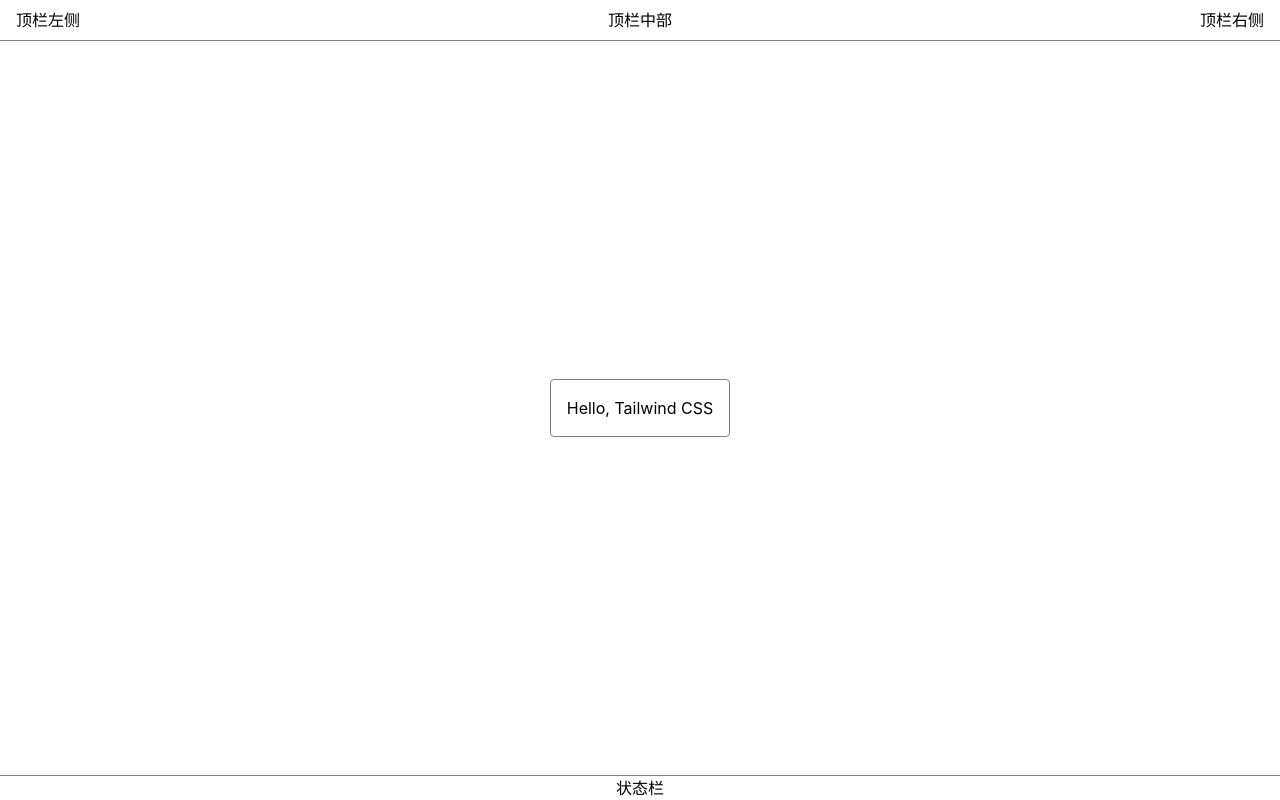
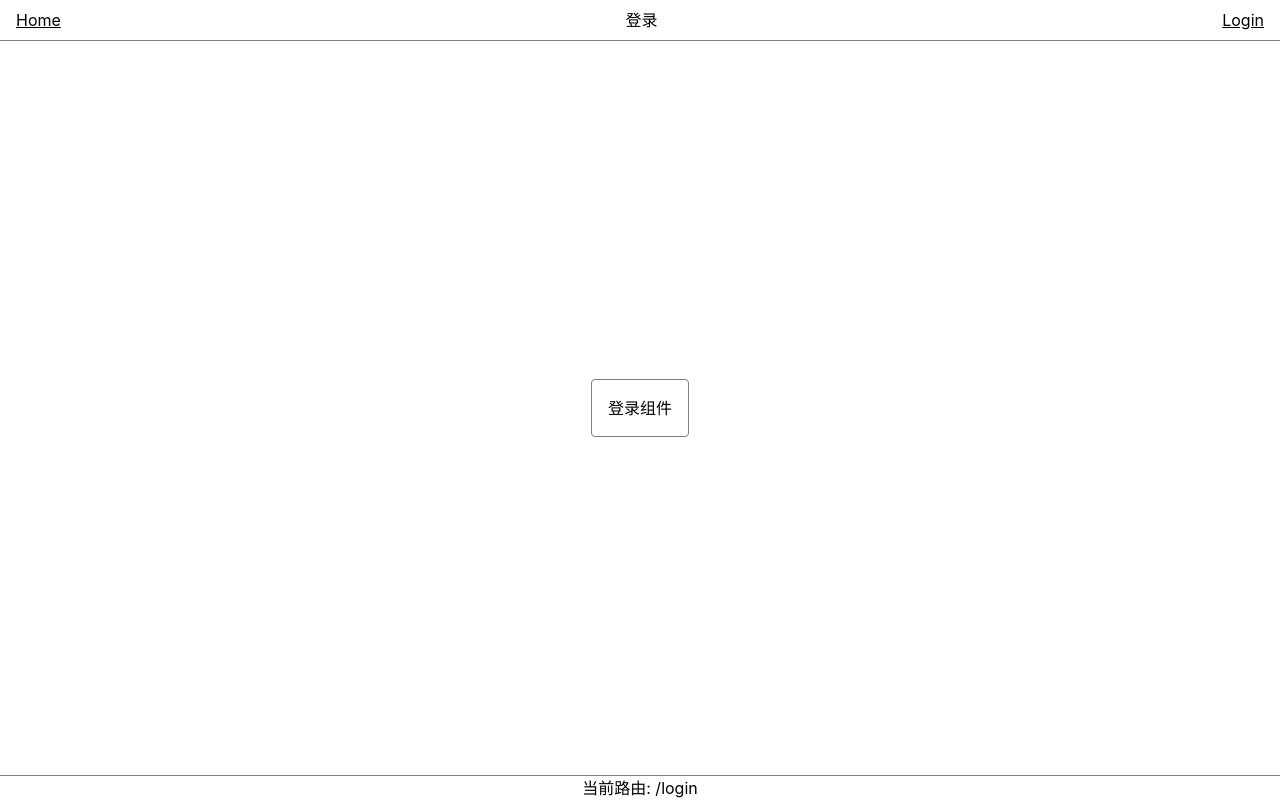
Before and after one commit to sherlocknieh/PlayGround, a Vue app: page /#/login in a window 1280 px wide. Built offline with nearby package versions, Linux system fonts and the light colour scheme.

Commit message:
[前端] 引入 Vue Router

```diff
--- a/package.json
+++ b/package.json
@@ -12,7 +12,8 @@
   "dependencies": {
     "@tailwindcss/vite": "^4.2.0",
     "tailwindcss": "^4.2.0",
-    "vue": "^3.5.25"
+    "vue": "^3.5.25",
+    "vue-router": "^4.6.4"
   },
   "devDependencies": {
     "@types/node": "^24.10.1",
--- a/src/App.vue
+++ b/src/App.vue
@@ -1,24 +1,29 @@
 <script setup lang="ts">
-import Hello from './components/HelloWorld.vue';
 </script>
 
 
 <template>
   <header class="border-b flex justify-between items-center px-4 py-2">
     <!-- 顶栏左侧 -->
-    <div class="flex items-center">顶栏左侧</div>
+    <div class="flex items-center">
+      <RouterLink to="/" class="underline">Home</RouterLink>
+    </div>
     <!-- 顶栏中部 -->
-    <div class="grow flex justify-center items-center">顶栏中部</div>
+    <div class="grow flex justify-center items-center">
+      {{ $route.meta.title || 'My App' }}
+    </div>
     <!-- 顶栏右侧 -->
-     <div class="flex items-center">顶栏右侧</div>
+     <div class="flex items-center">
+      <RouterLink to="/login" class="underline">Login</RouterLink>
+    </div>
   </header>
 
   <main class="grow flex flex-col justify-center items-center">
-    <Hello msg="Hello, Tailwind CSS" />
+    <RouterView />
   </main>
 
   <footer class="border-t text-center">
-    状态栏
+    当前路由: {{ $route.path }}
   </footer>
 </template>
 
--- a/src/components/HelloWorld.vue
+++ b/src/components/Login.vue
@@ -2,7 +2,7 @@
 const props = defineProps({
     msg: {
         type: String,
-        default: 'Hello, World!',
+        default: '登录组件',
     },
 })
 </script>
--- a/src/main.ts
+++ b/src/main.ts
@@ -1,6 +1,8 @@
 import { createApp } from 'vue'
+import router from './router'
 import App from './App.vue'
 import './style.css'
 
 const app = createApp(App)
+app.use(router)
 app.mount('#app')
--- /dev/null
+++ b/src/pages/404.vue
@@ -0,0 +1,8 @@
+<script setup lang="ts">
+</script>
+
+
+<template>
+  <h1>[页面不存在]</h1>
+  <RouterLink to="/" class="underline p-2">返回主页</RouterLink>
+</template>
--- /dev/null
+++ b/src/pages/Home.vue
@@ -0,0 +1,7 @@
+<script setup lang="ts">
+</script>
+
+
+<template>
+  <RouterLink to="/app" class="border rounded px-4 py-2">开始</RouterLink>
+</template>
--- /dev/null
+++ b/src/pages/Login.vue
@@ -0,0 +1,8 @@
+<script setup lang="ts">
+import Login from '@/components/Login.vue';
+</script>
+
+
+<template>
+  <Login />
+</template>
--- /dev/null
+++ b/src/pages/Main.vue
@@ -0,0 +1,7 @@
+<script setup lang="ts">
+</script>
+
+
+<template>
+  <div>工作页面</div>
+</template>
--- /dev/null
+++ b/src/router/index.ts
@@ -0,0 +1,41 @@
+import { createRouter, createWebHashHistory } from 'vue-router'
+
+// 路由定义
+const router = createRouter({
+  history: createWebHashHistory(),  // 使用哈希模式:  /#/login
+  routes: [
+    {
+      path: '/',
+      alias: '/home', // 增加别名，支持 /home 跳转
+      name: 'home',
+      component: () => import('@/pages/Home.vue'),
+      meta: { title: '主页' },
+    },
+    {
+      path: '/login',
+      name: 'login',
+      component: () => import('@/pages/Login.vue'),
+      meta: { title: '登录' }
+    },
+    {
+      path: '/app',
+      name: 'app',
+      component: () => import('@/pages/Main.vue'),
+      meta: { title: '应用' },
+    },
+    {
+      path: '/:pathMatch(.*)*',
+      name: '404',
+      component: () => import('@/pages/404.vue'),
+      meta: { title: '404' }
+    }
+  ]
+});
+
+// 路由跳转后处理
+router.afterEach((to) => {
+  // 修改页面标题
+  document.title = String(to.meta.title || to.name);
+});
+
+export default router;
```
Also changed, not shown: 1 other file (tests, documents, lock files or other folders).
